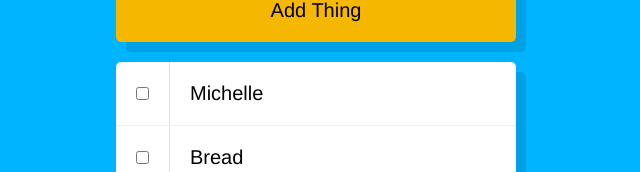
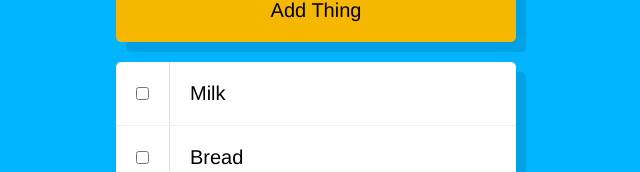
Before and after one commit to ahansma/thing-list, a React (Create React App) app: page / in a window 1280 px wide. Shown: the part 176-348 px from the top of the page, without its empty margins (324-964 px from the left). Built offline with nearby package versions, Linux system fonts and the light colour scheme; a web font is replaced by a local one.

Commit message:
Make Add Thing Button work

```diff
--- a/src/AddThingButton.css
+++ b/src/AddThingButton.css
@@ -1,4 +1,4 @@
-.AddThingButton{
+.AddThingButton {
   background-color: #F5B700;
   border: 0;
   border-radius: 5px;
--- a/src/AddThingButton.js
+++ b/src/AddThingButton.js
@@ -4,7 +4,11 @@ import './AddThingButton.css'
 
 const AddThingButton = ({ addThing }) => {
 
-    return <button className="AddThingButton" onClick={addThing}>Add Thing</button>
+    return <button
+            className="AddThingButton"
+            onClick={addThing}>
+            Add Thing
+          </button>
 
 }
 
--- a/src/App.js
+++ b/src/App.js
@@ -8,16 +8,28 @@ import AddThingButton from './AddThingButton.js'
 class App extends Component {
   state = {
     things: {
-      'thing-1': {  id: 'thing-1', name: 'Michelle' },
+      'thing-1': {  id: 'thing-1', name: 'Milk' },
       'thing-2': {  id: 'thing-2', name: 'Bread' },
       'thing-3': {  id: 'thing-3', name: 'Bibb lettuce' },
     }
   }
+
+  addThing = () => {
+    const things = {...this.state.things}  //makes a copy of an object
+    const thing = {
+        id: 'thing-4',
+        name: 'Steel-cut Irish Oatmeal',
+    }
+    things[thing.id] = thing
+    this.setState({ things })
+
+  }
+
   render() {
     return (
       <div className="App">
         <Header />
-        <AddThingButton />
+        <AddThingButton addThing={this.addThing} />
         <ThingList  things={this.state.things} />
 
       </div>
```
